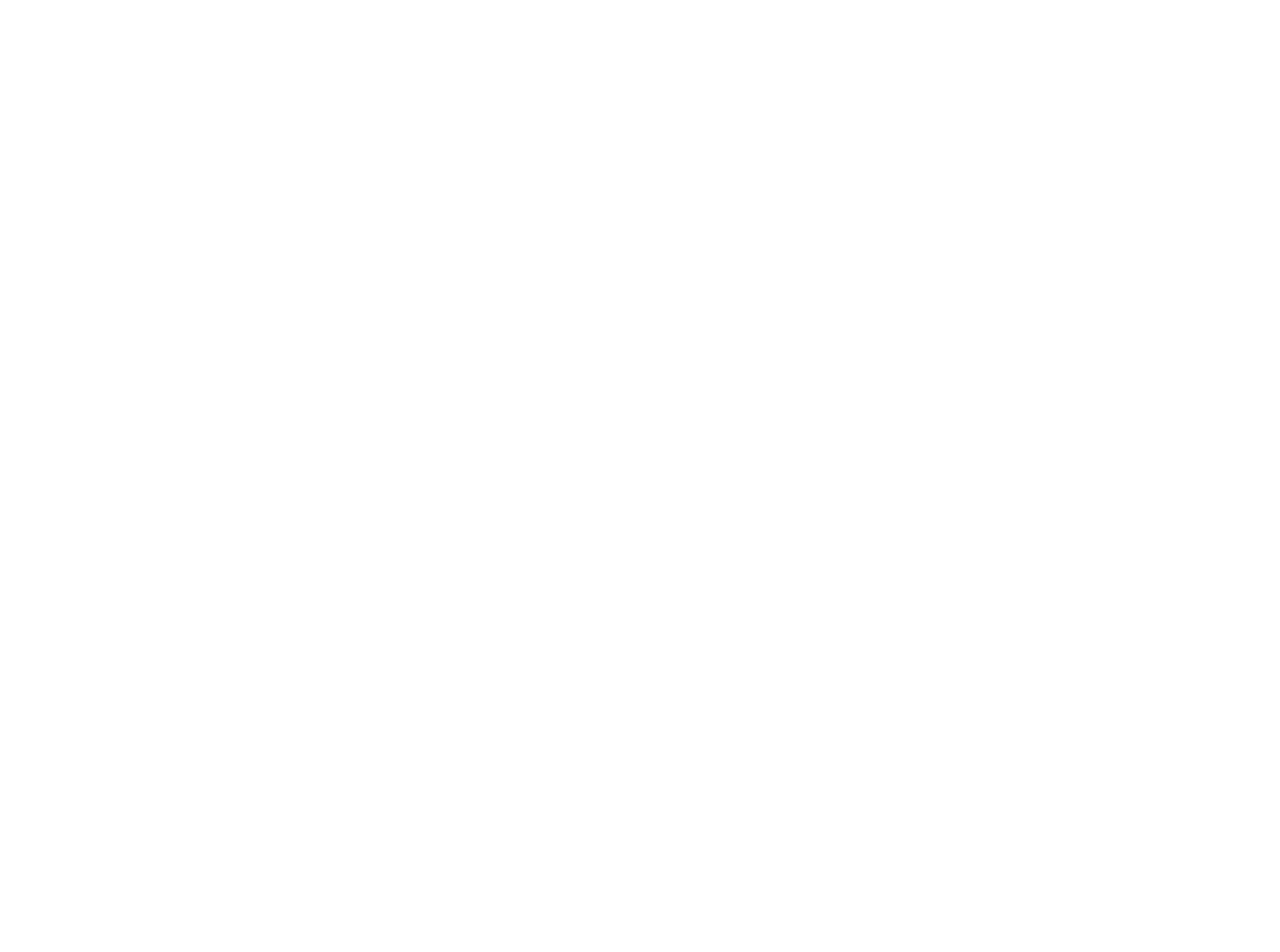
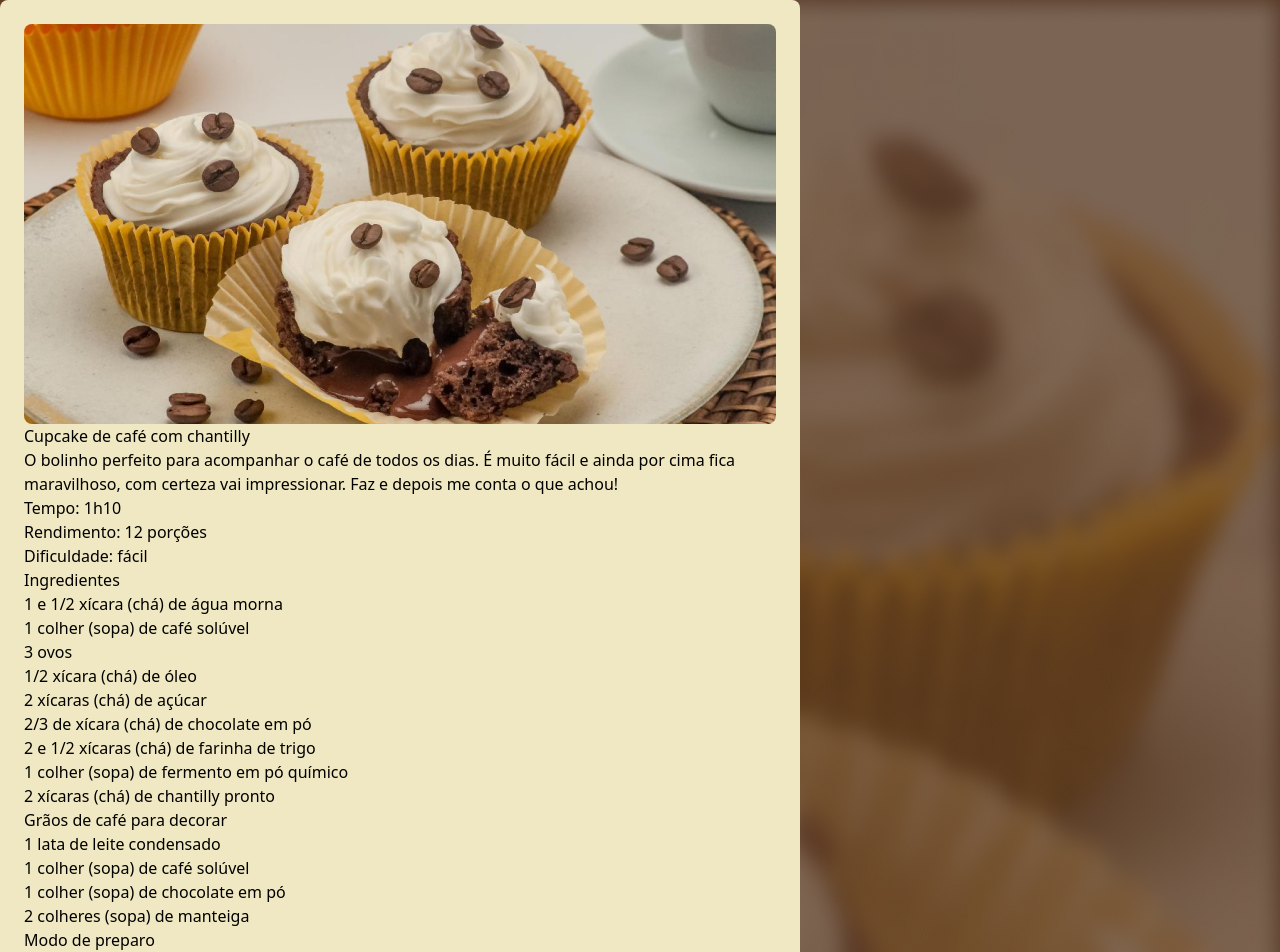
Before and after one commit to caiiolliima/Modal, a React (Vite) app: page /PaginaReceita in a window 1280 px wide. Before the commit this address had no page. Shown: the top 952 px of the page. Before the commit the page ends 800 px from the top, so only its background shows below. Built offline with nearby package versions, Linux system fonts and the light colour scheme.

Commit message:
modified:   src/NewModal.tsx new file:   src/PaginaReceita.tsx new file:   src/assets/bg-image.jpg new file:   src/assets/main-image.png modified:   src/main.tsx modified:   tailwind.config.js

```diff
--- a/src/NewModal.tsx
+++ b/src/NewModal.tsx
@@ -42,6 +42,11 @@ function NewModal() {
                 SidebarAnt
           </Link>
         </button>
+        <button>
+          <Link to={"/PaginaReceita"} className="border border-neutral-300 rounded-lg py-[6px] px-10 my-2 bg-blue-500 hover:bg-blue-600 text-white">
+                Pagina Receita
+          </Link>
+        </button>
       </div>
   </>
   )
--- /dev/null
+++ b/src/PaginaReceita.tsx
@@ -0,0 +1,57 @@
+import image from './assets/main-image.png'
+
+function receita() {
+  return (
+    <>
+    <div className="bg-[url('./assets/bg-image.jpg')] bg-cover" >
+    <div className="w-[800px] p-6 bg-yellow-10 rounded-lg">
+        <img src={image} className="rounded-lg"/>
+      <main>
+        <section className="">
+          <h1>Cupcake de café com chantilly</h1>
+          <p>
+          O bolinho perfeito para acompanhar o café de todos os dias. É muito fácil e ainda por cima fica maravilhoso, com certeza vai impressionar. Faz e depois me conta o que achou!
+          </p>
+          <p>
+          Tempo: 1h10 <br />
+          Rendimento: 12 porções <br/>
+          Dificuldade: fácil
+          </p>
+        </section>
+        <section className="">
+          <h2>Ingredientes</h2>
+          <ul>
+            <li>1 e 1/2 xícara (chá) de água morna</li>
+            <li>1 colher (sopa) de café solúvel</li>
+            <li>3 ovos</li>
+            <li>1/2 xícara (chá) de óleo</li>
+            <li>2 xícaras (chá) de açúcar</li>
+            <li>2/3 de xícara (chá) de chocolate em pó</li>
+            <li>2 e 1/2 xícaras (chá) de farinha de trigo</li>
+            <li>1 colher (sopa) de fermento em pó químico</li>
+            <li>2 xícaras (chá) de chantilly pronto</li>
+            <li>Grãos de café para decorar</li>
+            <li>1 lata de leite condensado</li>
+            <li>1 colher (sopa) de café solúvel</li>
+            <li>1 colher (sopa) de chocolate em pó</li>
+            <li>2 colheres (sopa) de manteiga</li>
+          </ul>
+        </section>
+        <section className="">
+          <h2>Modo de preparo</h2>
+          <p>
+          No liquidificador, bata a água, o café solúvel, os ovos, o óleo, o açúcar e o chocolate em pó até ficar homogêneo. Transfira para uma tigela, adicione a farinha e o fermento e misture com uma colher. Despeje em forminhas para cupcakes forradas com forminhas de papel e coloque em uma fôrma grande, um ao lado do outro. Leve ao forno médio, preaquecido, por 25 minutos ou até assar e dourar. Retire e deixe esfriar.
+          <br /><br />
+          Para o recheio, leve todos os ingredientes ao fogo médio, mexendo bem até engrossar. Desligue, deixe esfriar e coloque dentro de um saco de confeiteiro com bico perle. Reserve. Coloque o chantilly dentro de um saco de confeiteiro com bico pitanga e reserve.
+          <br /><br />
+          Para a montagem, faça um furo no centro dos cupcakes e recheie com o brigadeiro de café reservado. Decore as superfícies dos cupcakes com o chantilly reservado, fazendo círculos. Decore com grãos de café e leve à geladeira até o momento de servir.
+          </p>
+        </section>
+      </main>
+    </div>
+    </div>
+    </>
+  )
+}
+
+export default receita;
--- a/src/main.tsx
+++ b/src/main.tsx
@@ -6,6 +6,7 @@ import NewModal from './NewModal.tsx'
 import MenuBurguer from './MenuBurguer.tsx'
 import Sidebar from './components/Sidebar.tsx'
 import SidebarAnt from './components/SidebarAnt.tsx'
+import PaginaReceita from './PaginaReceita.tsx'
 
 ReactDOM.createRoot(document.getElementById('root')!).render(
   <BrowserRouter>
@@ -14,7 +15,7 @@ ReactDOM.createRoot(document.getElementById('root')!).render(
       <Route path='/MenuBurguer' element={<MenuBurguer />} />
       <Route path='/SideBar' element={<Sidebar />} />
       <Route path='/SidebarAnt' element={<SidebarAnt />} />
-
+      <Route path='/PaginaReceita' element={<PaginaReceita />} />
     </Routes>
   </BrowserRouter>,
 )
--- a/tailwind.config.js
+++ b/tailwind.config.js
@@ -148,6 +148,7 @@ export default {
           },
 
           yellow: {
+            10: "#F0E8C2",
             50: "#FFF9DB",
             100: "#FFF3BF",
             200: "#FFEC99",
```
Also changed, not shown: src/assets/bg-image.jpg (added), src/assets/main-image.png (added).
